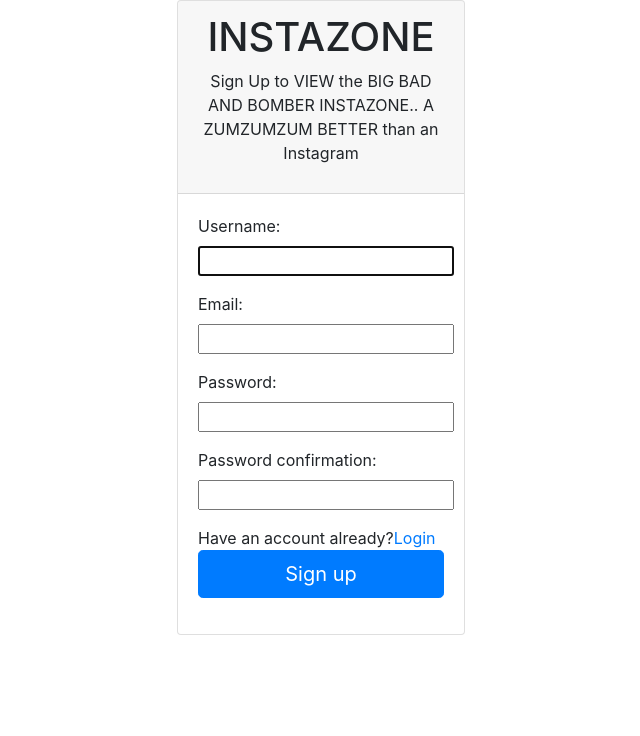
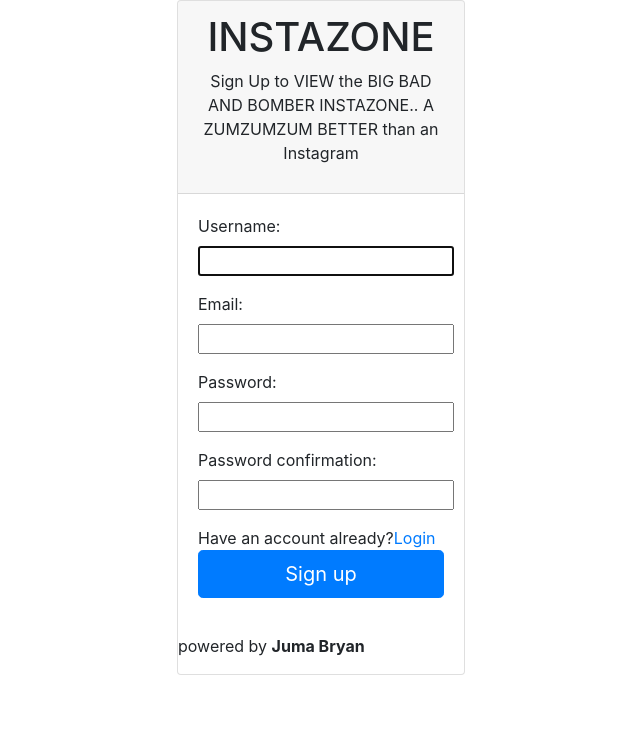
Before and after one commit to Alampulo/instazone, a Django app: page /signup/ in a window 1280 px wide. Shown: the top 736 px of the page, without its empty margins (319-959 px from the left). Run offline with Django 3.2, Linux system fonts and the light colour scheme; some libraries are stand-ins or nearby versions.

Commit message:
adds footer

```diff
--- a/zone/templates/registration/signup.html
+++ b/zone/templates/registration/signup.html
@@ -29,6 +29,7 @@
             <button type="submit" class="btn btn-primary btn-block btn-lg">Sign up</button>
         </form>
     </div>
+    <p>powered by <strong>Juma Bryan</strong></p>
 </div>
 </div>
 </div>
```
